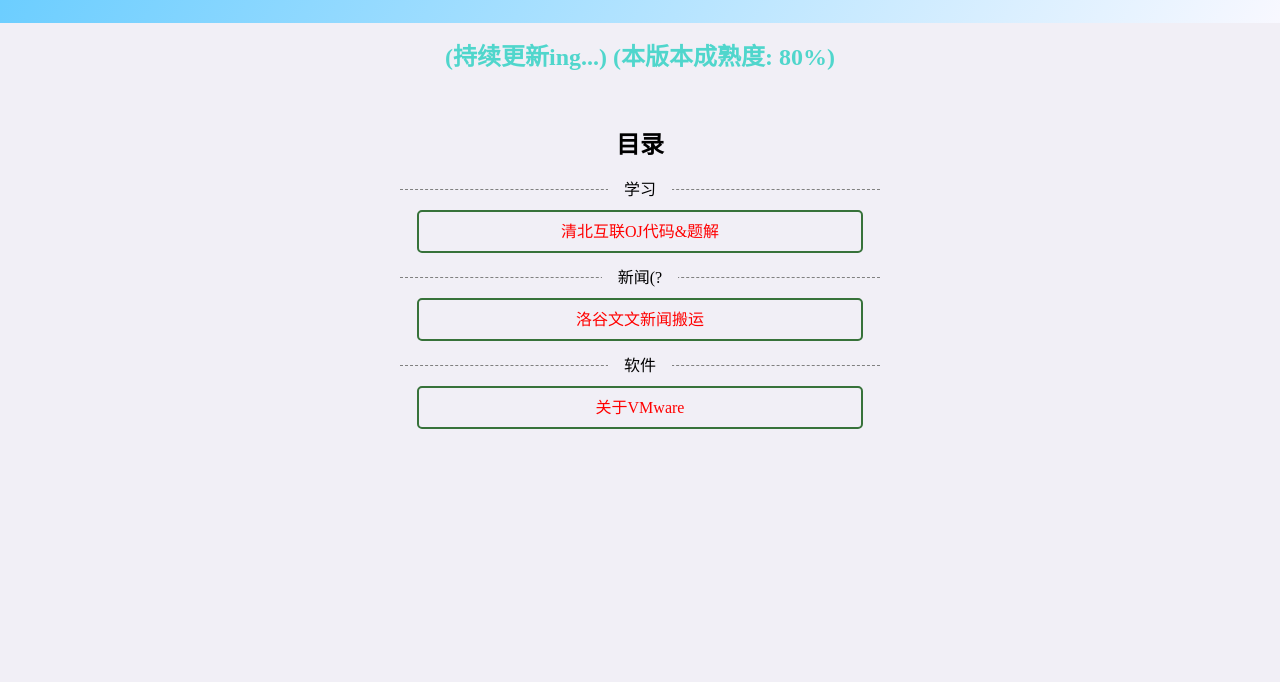
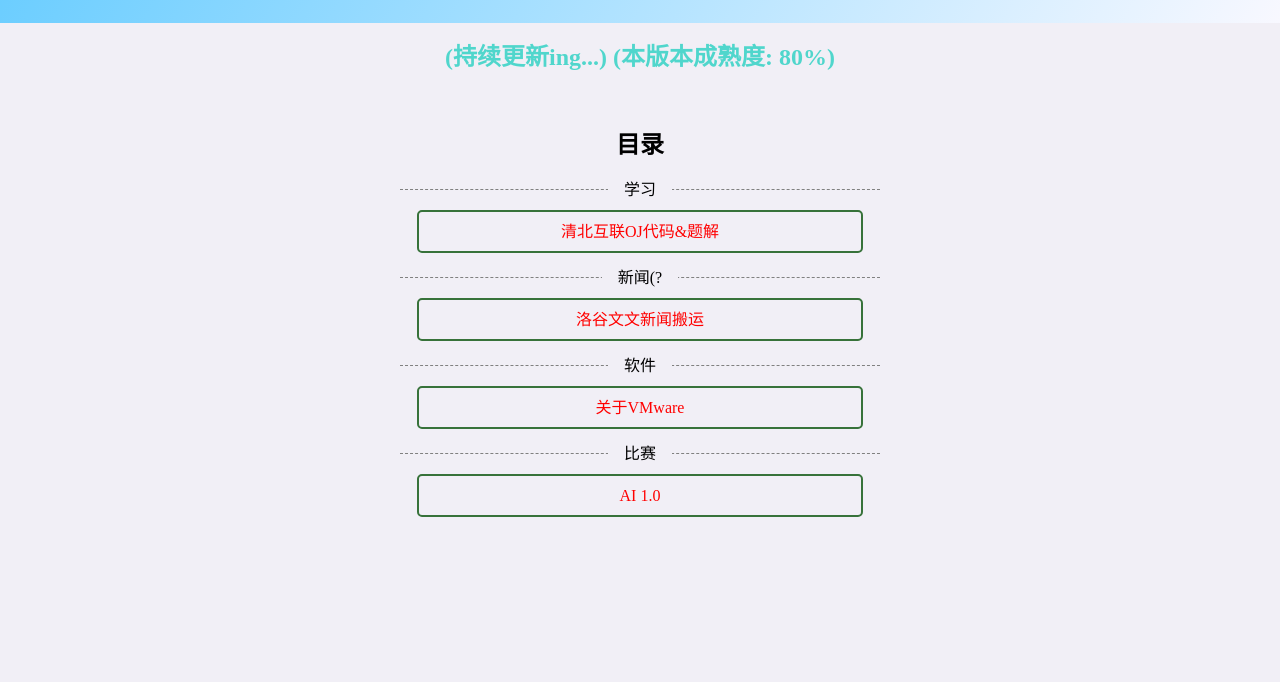
Before and after one commit to linlin1195/before, a plain HTML site: page index.html in a window 1280 px wide. Shown: the part 118-800 px from the top of the page. Drawn offline with Linux system fonts and the light colour scheme; a web font is replaced by a local one.

Commit message:
index.html

```diff
--- a/index.html
+++ b/index.html
@@ -36,6 +36,10 @@
         <legend>软件</legend>
 	<a href="/vmware.html"> 关于VMware </a>
       </fieldset>
+	 <fieldset>
+        <legend>比赛</legend>
+	<a href="/ai1.html"> AI 1.0 </a>
+      </fieldset>
       </div>
       <p class="footer">&copy;&nbsp;2024-2024&nbsp;<a href="https://www.luogu.com.cn/user/1194403">linyunxiang1111(linlin1195)</a>, <a href="https://www.luogu.com.cn/user/1246468">blue_peace(blue-peace2013)</a></p>
     </div>
```
